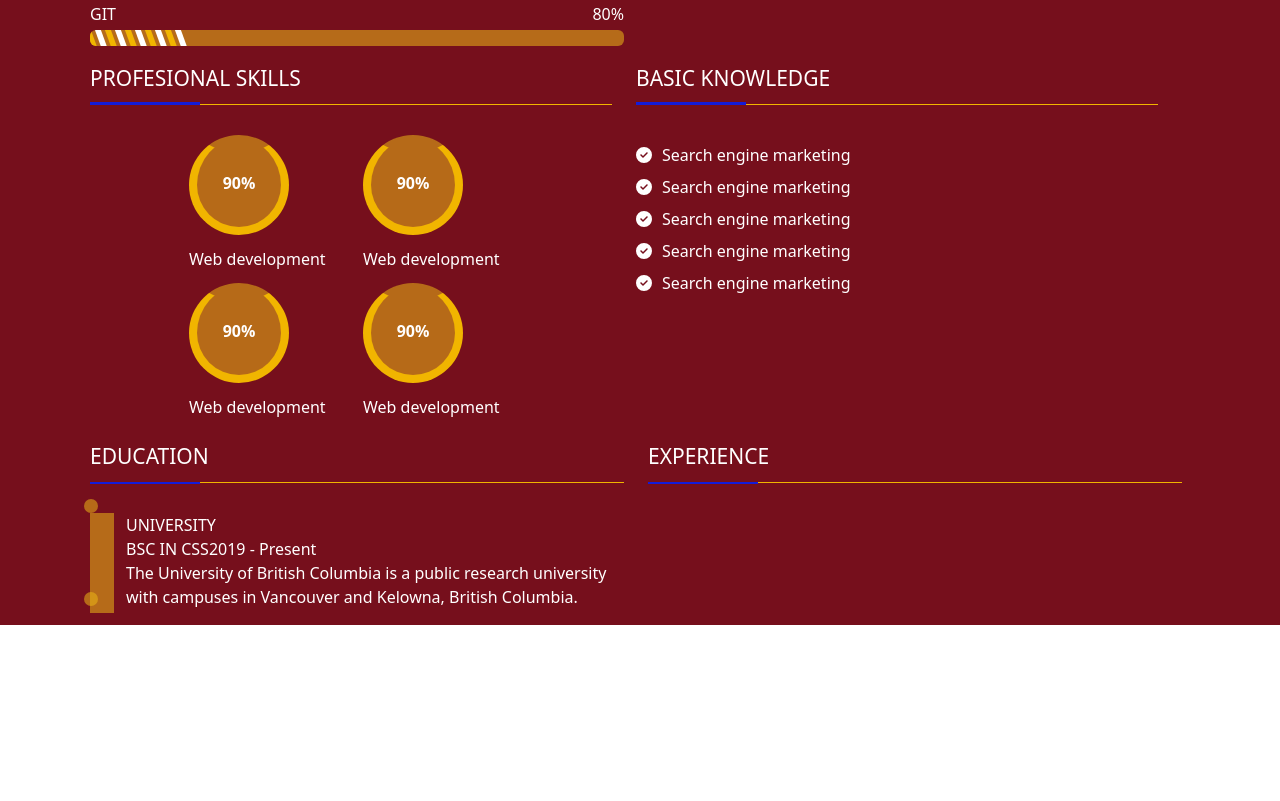
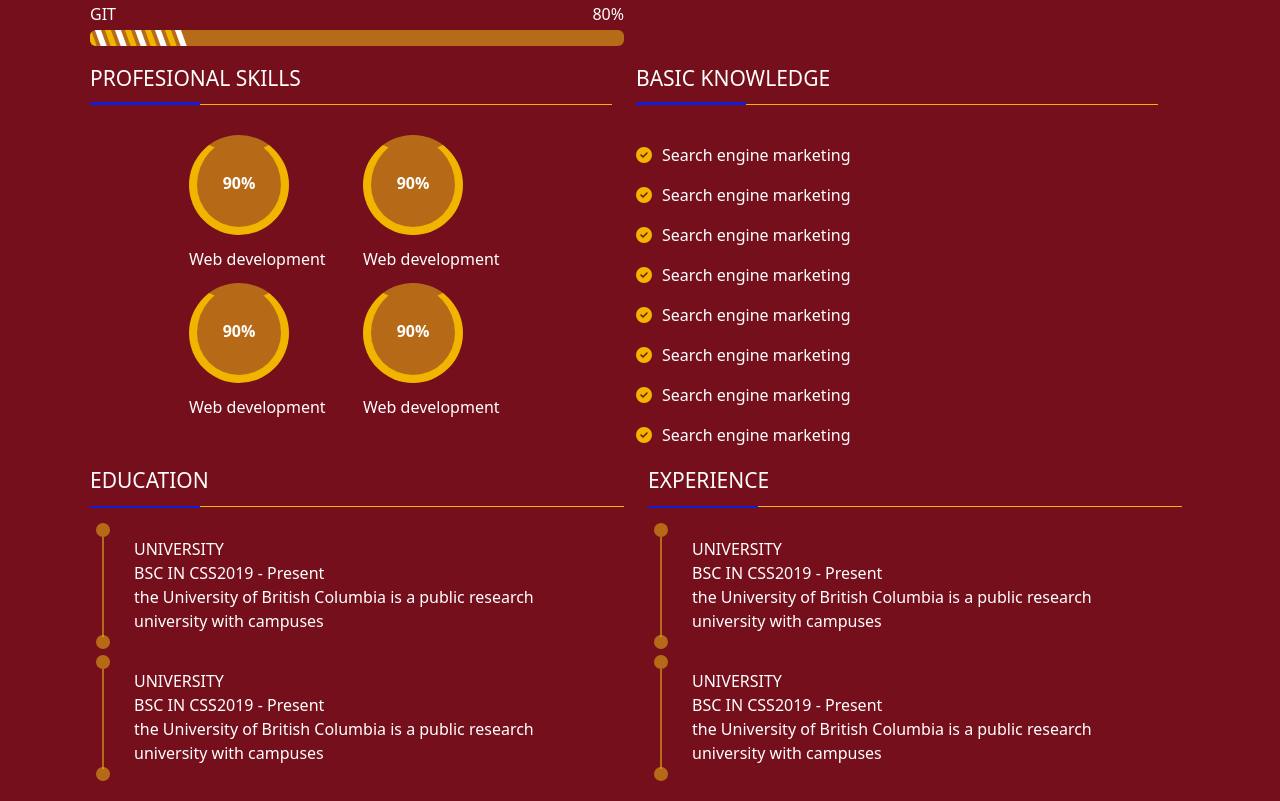
Before and after one commit to EmperatrizMalave/my-portfolio-2, a React (Create React App) app: page /resume in a window 1280 px wide. Shown: the part 541-1342 px from the top of the page. Before the commit the page ends 1166 px from the top, so only its background shows below. Built offline with nearby package versions, Linux system fonts and the light colour scheme.

Commit message:
advanceeducation

```diff
--- a/src/portfolioContainer/Resume/Resume.css
+++ b/src/portfolioContainer/Resume/Resume.css
@@ -272,21 +272,9 @@ color: #F1B500;
 
 }
 
-/*.main-of-the-circle-1 {
-
-    margin-bottom: 19px;
-    display: flex;
-    width: 50%;
-    align-items: center;
-    flex-direction: column;
-
-
-}*/
-
-
 /*PROFESIONAL SKILLS*/
 .icons-e {
-    color: white;
+    color: #F1B500;
     margin-right: 10px;
 
 }
@@ -296,6 +284,8 @@ color: #F1B500;
     color: white;
     list-style: none;
     padding-top: 8px;
+    padding-bottom: 8px;
+    line-break: 2px;
 }
 
 .collage-name {
@@ -354,13 +344,8 @@ color: #F1B500;
     height: 14px;
     border-radius: 50%;
     background-color: #ebb6168c;
-    top: 79px;
+    top: 98px;
     left: -6px;
-
-}
-
-.collage-name {
-    display: inline-block;
 
 }
 
@@ -392,8 +377,18 @@ color: #F1B500;
 .name-list {
 
     list-style: none;
-    text-align: left;
+    white-space: nowrap;
+    text-align: justify;
+}
 
+.education-list {
+
+    margin-bottom: 32px;
+}
+
+.list-description {
+
+    margin-bottom: 8px;
 }
 
 /*.degree {
--- a/src/portfolioContainer/Resume/Resume.js
+++ b/src/portfolioContainer/Resume/Resume.js
@@ -229,6 +229,15 @@ export default function Resume() {
                     <li className='list-check'><FontAwesomeIcon className='icons-e' icon={faCircleCheck}/>
                         Search engine marketing
                     </li>
+                    <li className='list-check'><FontAwesomeIcon className='icons-e' icon={faCircleCheck}/>
+                        Search engine marketing
+                    </li>
+                    <li className='list-check'><FontAwesomeIcon className='icons-e' icon={faCircleCheck}/>
+                        Search engine marketing
+                    </li>
+                    <li className='list-check'><FontAwesomeIcon className='icons-e' icon={faCircleCheck}/>
+                        Search engine marketing
+                    </li>
 
                   </div>
               </div>
@@ -240,25 +249,45 @@ export default function Resume() {
           </div>
 
     {/*EDUCATION*/}
+
       <div className='container'>
         <div className='row'>
           <div className='collage-name col-6'>
           <h2 className='title-2'>EDUCATION</h2>
-          <div className='container'>
-          <div className='row col-0.1'>
+
+          <div className='container education-list'>
+          <div className='row justify-content-center'>
+          <div className='col-0.1'>
           <div className='line-design'>
           <span className='design-ov1'></span>
           <span className='design-ov2'></span>
-          </div>
-
-          <ul className='row col-9.9'>
+          <ul className='col-9.9 list-descripcion'>
               <li className='name-list'>UNIVERSITY</li>
               <li className='name-list'>BSC IN CSS2019 - Present</li>
-            <li className='name-list'>The University of British Columbia is a public research university with campuses in Vancouver and Kelowna, British Columbia.</li>
+              <li className='name-list'>the University of British Columbia is a public research</li>
+              <li className='name-list'>university with campuses</li>
           </ul>
           </div>
           </div>
+          </div>
+          </div>
 
+          <div className='container education-list'>
+          <div className='row justify-content-center'>
+          <div className='col-0.1'>
+          <div className='line-design'>
+          <span className='design-ov1'></span>
+          <span className='design-ov2'></span>
+          <ul className='col-9.9 list-descripcion'>
+              <li className='name-list'>UNIVERSITY</li>
+              <li className='name-list'>BSC IN CSS2019 - Present</li>
+              <li className='name-list'>the University of British Columbia is a public research</li>
+              <li className='name-list'>university with campuses</li>
+          </ul>
+          </div>
+          </div>
+          </div>
+          </div>
 
       </div>
 
@@ -266,7 +295,49 @@ export default function Resume() {
      {/*EXPERIENCE*/}
     <div className='collage-name col-6'>
           <h2 className='title-2'>Experience</h2>
+
+          <div className='container education-list'>
+          <div className='row justify-content-center'>
+          <div className='col-0.1'>
+          <div className='line-design'>
+          <span className='design-ov1'></span>
+          <span className='design-ov2'></span>
+          <ul className='col-9.9 list-descripcion'>
+              <li className='name-list'>UNIVERSITY</li>
+              <li className='name-list'>BSC IN CSS2019 - Present</li>
+              <li className='name-list'>the University of British Columbia is a public research</li>
+              <li className='name-list'>university with campuses</li>
+          </ul>
           </div>
+          </div>
+          </div>
+          </div>
+
+          <div className='container education-list'>
+          <div className='row justify-content-center'>
+          <div className='col-0.1'>
+          <div className='line-design'>
+          <span className='design-ov1'></span>
+          <span className='design-ov2'></span>
+          <ul className='col-9.9 list-descripcion'>
+              <li className='name-list'>UNIVERSITY</li>
+              <li className='name-list'>BSC IN CSS2019 - Present</li>
+              <li className='name-list'>the University of British Columbia is a public research</li>
+              <li className='name-list'>university with campuses</li>
+          </ul>
+          </div>
+          </div>
+          </div>
+          </div>
+
+
+
+
+    </div>
+
+
+
+
     </div>
         </div>
     </div>
```
Lines whose indentation alone changed are shown as unchanged.
